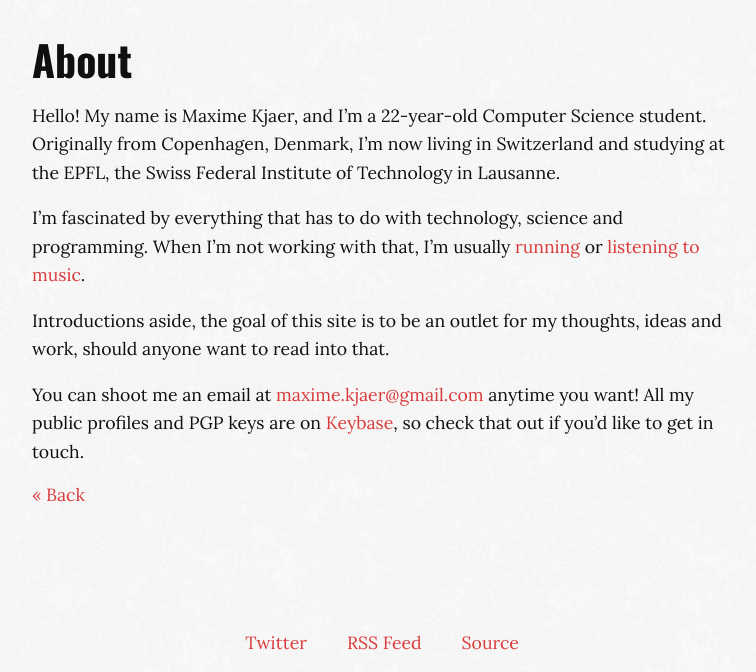
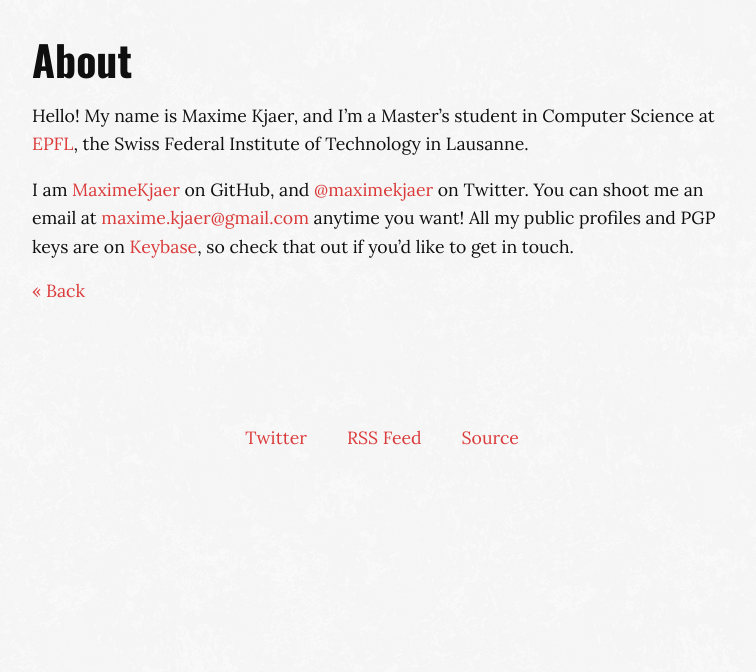
Before and after one commit to MaximeKjaer/kjaer.io, a Jekyll site: the page built from about.md, in a window 1280 px wide. Shown: the part 601-1273 px from the top of the page, without its empty margins (258-1014 px from the left). Built offline with Jekyll 4.4.1, drawn with Linux system fonts in a browser that asks for light colours; after the commit the page ends 1068 px from its top, so only the background shows below that.

Commit message:
Update about page

```diff
--- a/about.md
+++ b/about.md
@@ -5,10 +5,6 @@
 comments: false
 ---
 
-Hello! My name is Maxime Kjaer, and I'm a 22-year-old Computer Science student. Originally from Copenhagen, Denmark, I'm now living in Switzerland and studying at the EPFL, the Swiss Federal Institute of Technology in Lausanne.
+Hello! My name is Maxime Kjaer, and I'm a Master's student in Computer Science at [EPFL](https://www.epfl.ch/en/), the Swiss Federal Institute of Technology in Lausanne.
 
-I'm fascinated by everything that has to do with technology, science and programming. When I'm not working with that, I'm usually [running](https://www.strava.com/athletes/8353205) or [listening to music](https://soundcloud.com/maxime-kjaer).
-
-Introductions aside, the goal of this site is to be an outlet for my thoughts, ideas and work, should anyone want to read into that.
-
-You can shoot me an email at [maxime.kjaer@gmail.com](mailto:maxime.kjaer@gmail.com) anytime you want! All my public profiles and PGP keys are on [Keybase](https://keybase.io/mkjaer), so check that out if you'd like to get in touch.
+I am [MaximeKjaer](https://github.com/maximekjaer/) on GitHub, and [@maximekjaer](https://twitter.com/maximekjaer) on Twitter. You can shoot me an email at [maxime.kjaer@gmail.com](mailto:maxime.kjaer@gmail.com) anytime you want! All my public profiles and PGP keys are on [Keybase](https://keybase.io/mkjaer), so check that out if you'd like to get in touch.
```
